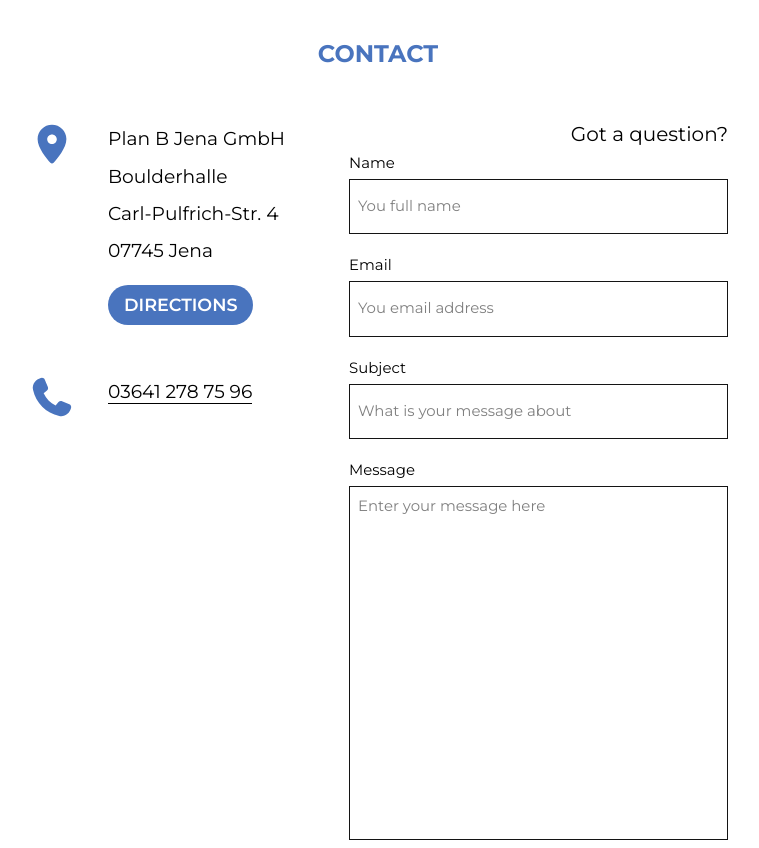
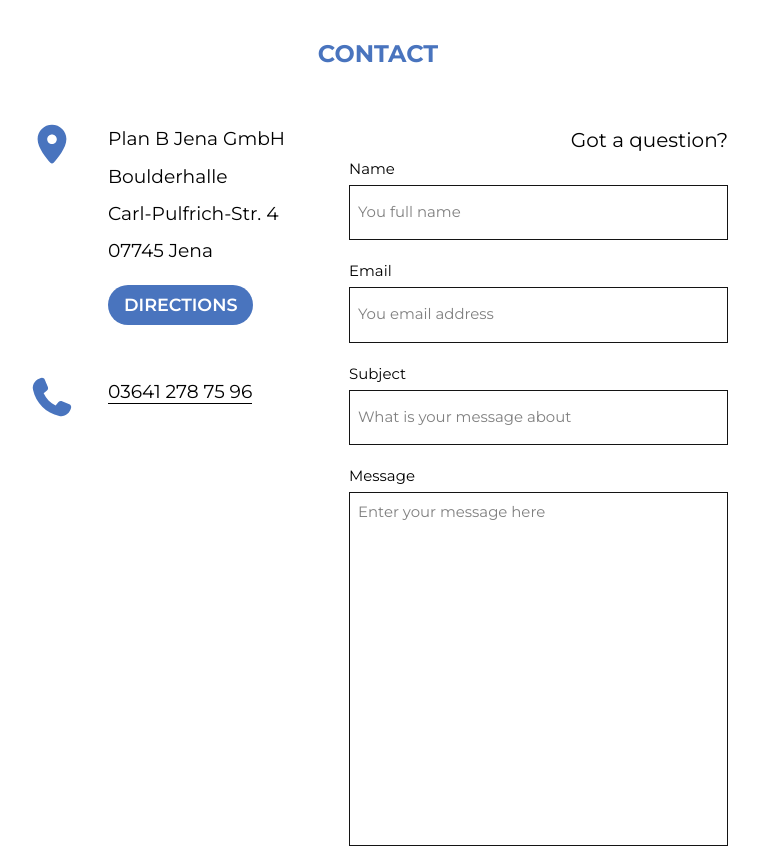
Before and after one commit to mivalek/plan_b, a Next.js app: page / in a window 1280 px wide. Shown: the part 4400-5248 px from the top of the page, without its empty margins (262-1021 px from the left). Built offline with nearby package versions, Linux system fonts and the light colour scheme.

Commit message:
style: layout fix

```diff
--- a/src/components/ContactForm/index.tsx
+++ b/src/components/ContactForm/index.tsx
@@ -2,7 +2,7 @@
 
 function ContactForm() {
   return (
-    <div className="grow w-full max-w-md mx-auto">
+    <div className="grow w-full max-w-md mx-auto mt-1.5">
       <h3 className="text-xl font-normal m-0 text-end leading-7">
         Got a question?
       </h3>
```
